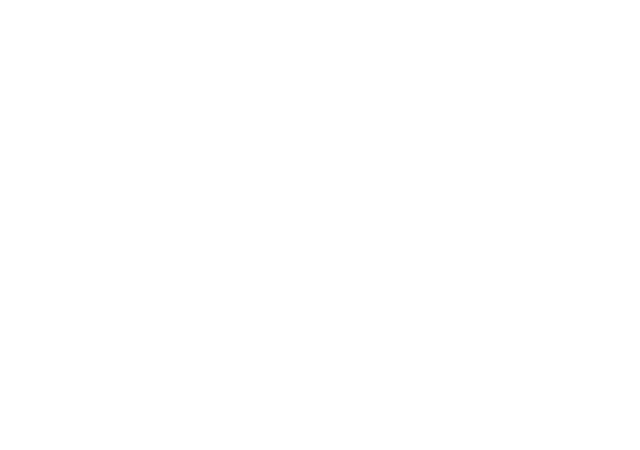
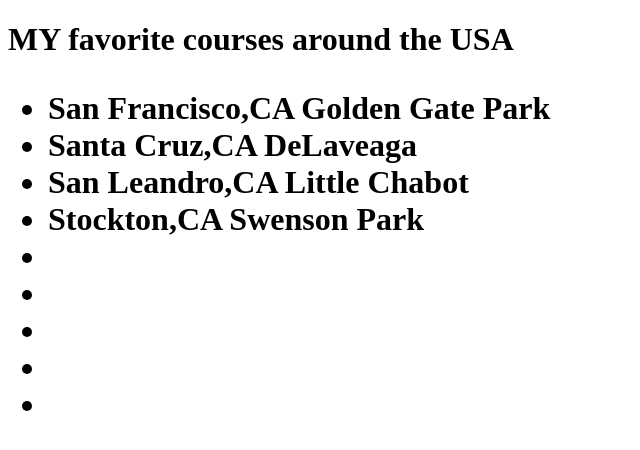
Before and after one commit to LaunchCodeAllhubs/js-assignment-4-html-me-something-Chillsbro, a website: page index.html in a window 1280 px wide. Shown: the whole page, without its empty margins (0-640 px from the left). Drawn offline with Linux system fonts and the light colour scheme.

Commit message:
add intial course section

```diff
--- a/index.html
+++ b/index.html
@@ -1,8 +1,27 @@
 <!DOCTYPE html>
-<html>
-   <head>
-   </head>
-   <body>
-      <!-- Write your HTML in this file! -->
-   </body>
+<html lang="en">
+<head>
+   <meta charset="UTF-8">
+   <meta name="viewport" content="width=device-width, initial-scale=1.0">
+   <title>My Second Passion</title>
+</head>
+<body>
+   <header>
+      <h1>
+         MY favorite courses around the USA
+         <ul>
+           <li>San Francisco,CA Golden Gate Park</li>
+           <li>Santa Cruz,CA DeLaveaga</li>
+           <li>San Leandro,CA Little Chabot</li>
+           <li>Stockton,CA Swenson Park</li>
+           <li></li>
+           <li></li>
+           <li></li>
+           <li></li>
+           <li></li>
+         </ul>
+      </h1>
+   </header>
+
+</body>
 </html>
```
